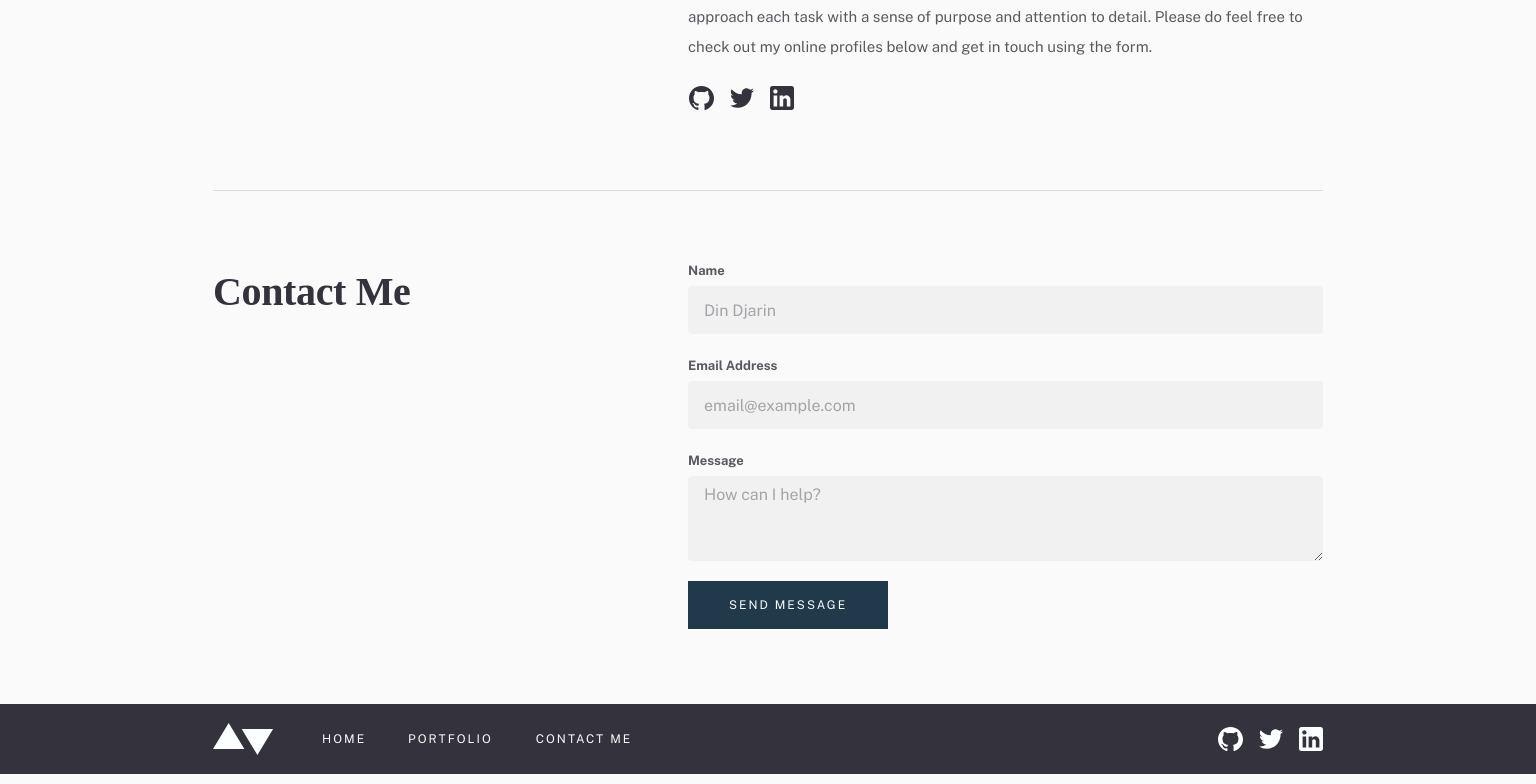
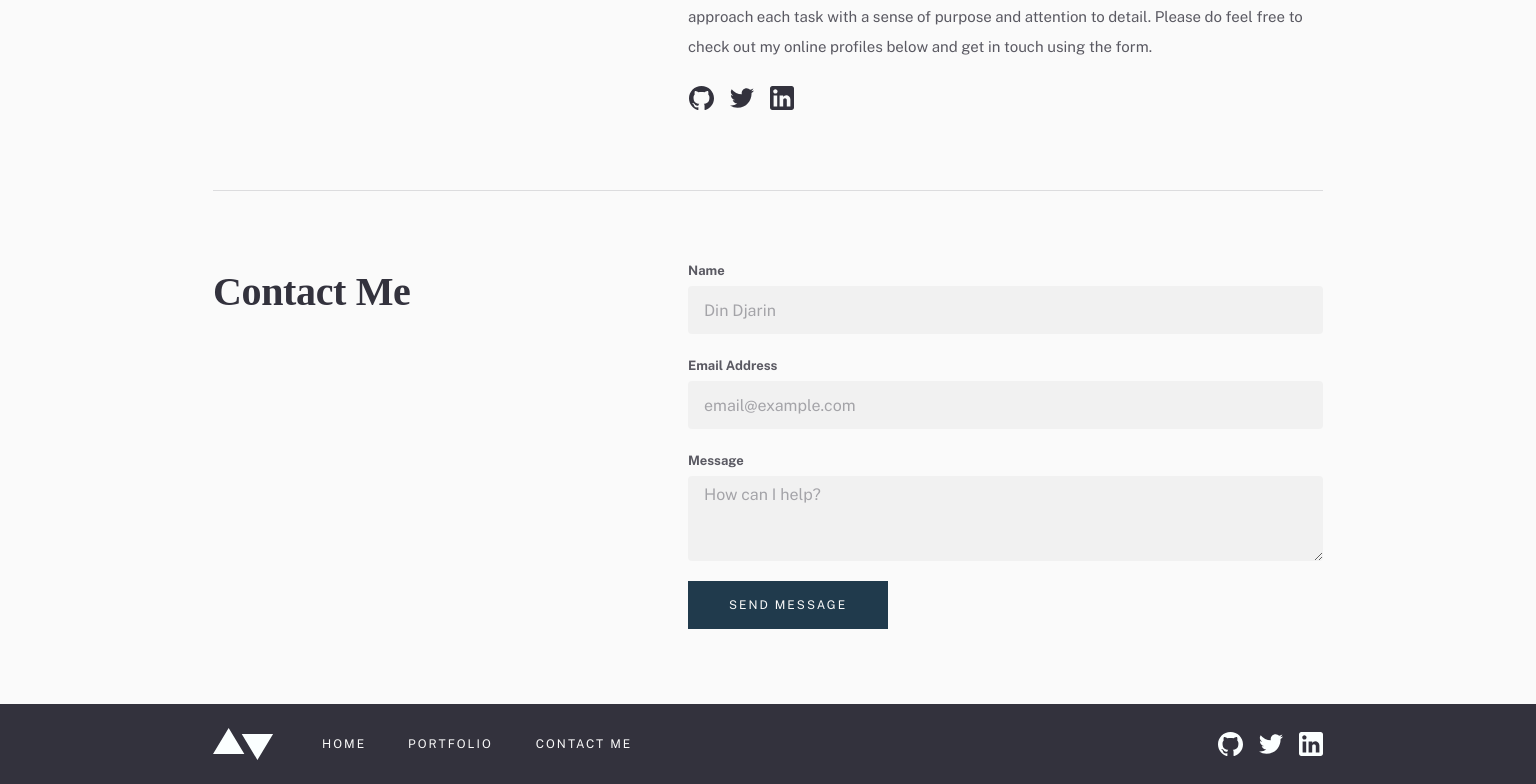
Before and after one commit to RoanMacmillan/minimal-portfolio-site, a React (Vite) app: page /contact-me in a window 1536 px wide. Shown: the part 368-1152 px from the top of the page. Built offline with nearby package versions, Linux system fonts and the light colour scheme; a web font is replaced by a local one.

Commit message:
footer fix

```diff
--- a/src/assets/Components/Footer/Footer.css
+++ b/src/assets/Components/Footer/Footer.css
@@ -18,6 +18,19 @@
   gap: 2rem;
   margin-top: 2.5rem;
   margin-bottom: 2.5rem;
+}
+
+header {
+  width: 100%;
+}
+
+.App {
+  display: flex;
+  flex-direction: column;
+}
+
+footer {
+  margin-top: auto;
 }
 
 footer a {
@@ -127,18 +140,15 @@ footer a {
     width: 534px !important;
   }
 
-  footer {
-    margin-top: auto;
+  .bottomFooter,
+  .footerWrapper {
+    padding-top: 0 !important;
+    padding-bottom: 0 !important;
   }
 
-  .App {
-    display: flex;
-    flex-direction: column;
-  }
+  .footerWrapper {
 
-  header {
+    height: 80px;
 
-
-  width: 100%;
   }
 }
--- a/src/assets/Components/Header/Header.css
+++ b/src/assets/Components/Header/Header.css
@@ -107,7 +107,5 @@ ul {
     gap: 2.625rem;
   }
 
-  .desktopLinks li:last-of-type {
-    margin-left: 1px;
-  }
+
 }
```
